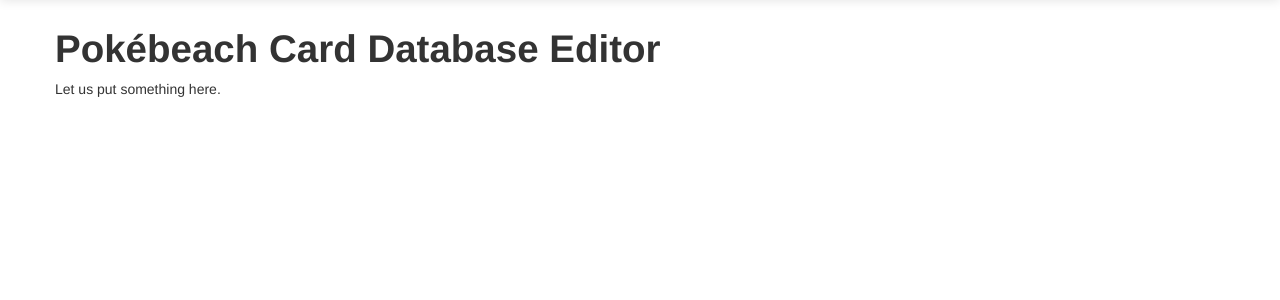
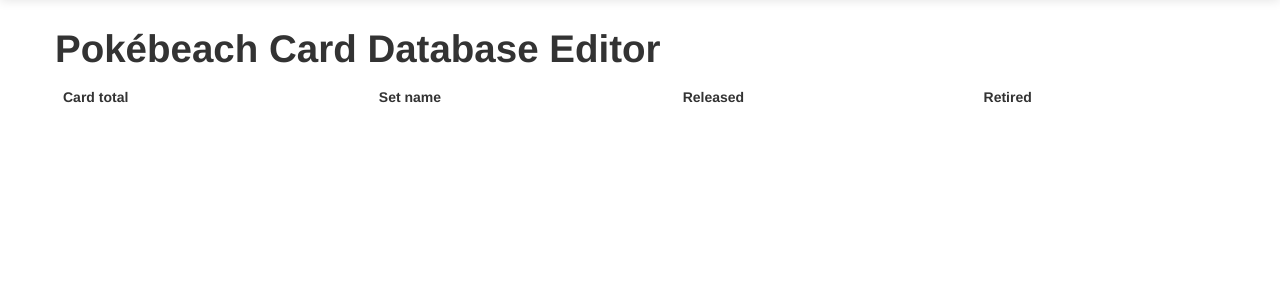
Before and after one commit to encukou/ptcg-editor, a Python web app: template tcg_web_editor/templates/index.mako in a window 1280 px wide. Shown: the part 41-341 px from the top of the page. Run offline with Mako, Linux system fonts and the light colour scheme; the template is opened without the code that fills it, so the values that code supplies are empty; some libraries are stand-ins or nearby versions.

Commit message:
A basic set list for the fromt page

```diff
--- a/tcg_web_editor/templates/index.mako
+++ b/tcg_web_editor/templates/index.mako
@@ -3,6 +3,26 @@
 <div class="container">
 
     <h1>Pokébeach Card Database Editor</h1>
-    <p>Let us put something here.</p>
+
+    <table class="table">
+    <thead>
+        <tr>
+            <th>Card total</th>
+            <th>Set name</th>
+            <th>Released</th>
+            <th>Retired</th>
+        </tr>
+    </thead>
+    <tbody>
+    % for tcg_set in sets:
+        <tr>
+            <td>${tcg_set.total or '?'}</td>
+            <td>${tcg_set.name}</td>
+            <td>${tcg_set.release_date or '?'}</td>
+            <td>${tcg_set.ban_date or '?'}</td>
+        </tr>
+    % endfor
+    </tbody>
+    </table>
 
 </div>
```
Also changed, not shown: tcg_web_editor/main.py (+13 -1 lines), tcg_web_editor/resource.py (+22 -4 lines), tcg_web_editor/template_helpers.py (added).
